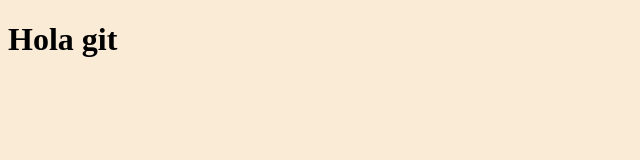
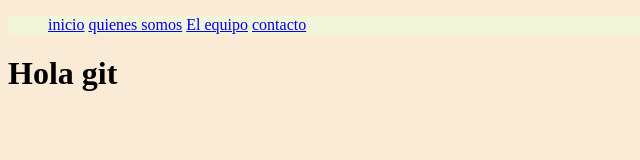
Before and after one commit to albertomozo/IFCD0110_202505, a plain HTML site: page index.html in a window 1280 px wide. Shown: the whole page, without its empty margins (0-640 px from the left). Drawn offline with Linux system fonts and the light colour scheme.

Commit message:
menu de navegacion

```diff
--- a/estilos.css
+++ b/estilos.css
@@ -1,3 +1,10 @@
 body {
     background-color: antiquewhite;
 }
+
+.menu {
+    background-color: rgb(241, 246, 219);
+}
+.menu ul li {
+    display : inline;
+}
--- a/index.html
+++ b/index.html
@@ -6,8 +6,17 @@
     <meta name="viewport" content="width=device-width, initial-scale=1.0">
     <title>Mi Proyecto</title>
 </head>
-<h1>Hola git</h1>
+
 <body>
+    <nav class="menu">
+        <ul>
+            <li><a href="#inicio">inicio</a></li>
+            <li><a href="#quienessomos">quienes somos</a></li>
+            <li><a href="#elequipo">El equipo</a></li>
+            <li><a href="#contacto">contacto</a></li>
 
+        </ul>
+    </nav>
+    <h1>Hola git</h1>
 </body>
 </html>
```
